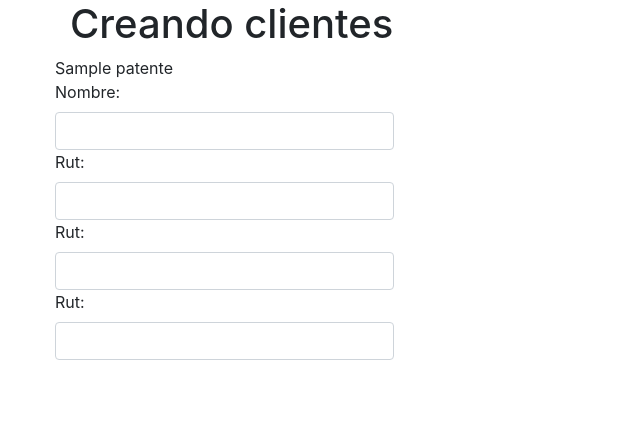
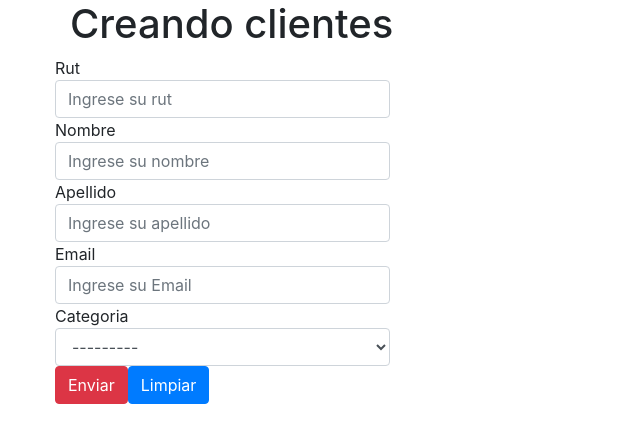
Before and after one commit to stayhc/Exp3Backend_Dureaux_Escanilla_Navarro_001v, a Django app: template experiencia3/hosting/templates/hosting/form_crearcliente.html in a window 1280 px wide. Shown: the top 443 px of the page, without its empty margins (0-640 px from the left). Run offline with Django 3.2, Linux system fonts and the light colour scheme; tables that the repository leaves empty hold one stand-in row (values such as "Sample post"); the template is opened without the code that fills it: values that come from a table or form of the project are taken from there, most other values are stand-ins (such as "Sample title", 1, 10 or a date in 2020).

Commit message:
Creación crud crear cliente

```diff
--- a/experiencia3/experiencia3/urls.py
+++ b/experiencia3/experiencia3/urls.py
@@ -15,13 +15,8 @@
 """
 from django.contrib import admin
 from django.urls import path, include
-from django.conf.urls.static import static
-from django.conf import settings
 
 urlpatterns = [
     path('admin/', admin.site.urls),
     path('', include('hosting.urls')),
 ]
-
-if settings.DEBUG: # new
-    urlpatterns += static(settings.MEDIA_URL, document_root=settings.MEDIA_ROOT)
--- a/experiencia3/hosting/forms.py
+++ b/experiencia3/hosting/forms.py
@@ -1,9 +1,53 @@
 from django import forms
-from django.db.models import fields
-from django.forms import ModelForm
+from django.forms import ModelForm, widgets
 from .models import Cliente
 
 class ClienteForm(ModelForm):
     class Meta:
         model = Cliente
         fields = ['rut', 'nombre', 'apellido', 'email', 'categoria']
+
+        labels={
+            'rut': 'Rut',
+            'nombre': 'Nombre',
+            'apellido': 'Apellido',
+            'email': 'Email',
+            'categoria': 'Categoria',
+        }
+
+        widgets={
+            'rut': forms.TextInput(
+                attrs={
+                    'class': 'form-control',
+                    'placeholder': 'Ingrese su rut',
+                    'id': 'rut'
+                }
+            ),
+            'nombre': forms.TextInput(
+                attrs={
+                    'class': 'form-control',
+                    'placeholder': 'Ingrese su nombre',
+                    'id': 'nombre'
+                }
+            ),
+            'apellido': forms.TextInput(
+                attrs={
+                    'class': 'form-control',
+                    'placeholder': 'Ingrese su apellido',
+                    'id': 'apellido'
+                }
+            ),
+            'email': forms.TextInput(
+                attrs={
+                    'class': 'form-control',
+                    'placeholder': 'Ingrese su Email',
+                    'id': 'email'
+                }
+            ),
+            'categoria': forms.Select(
+                attrs={
+                    'class': 'form-control',
+                    'id': 'categoria'
+                }
+            )
+        }
--- a/experiencia3/hosting/templates/hosting/form_crearcliente.html
+++ b/experiencia3/hosting/templates/hosting/form_crearcliente.html
@@ -16,33 +16,36 @@
             <form method="POST" action="#" id="formulario">
                 {%csrf_token%}
                 <div class="row">
-                    {{vehiculo.patente.label}}
-
-
+                    {{cliente.rut.label}}
+                    {{cliente.rut}}
                 </div>
 
                 <div class="row">
-                    <label for="nombre">Nombre: </label>
-                    <input type="text" class="form-control" name="nombre" id="nombre">
+                    {{cliente.nombre.label}}
+                    {{cliente.nombre}}
                 </div>
 
                 <div class="row">
-                    <label for="rut">Rut: </label>
-                    <input type="text" class="form-control" name="rut" id="rut">
+                    {{cliente.apellido.label}}
+                    {{cliente.apellido}}
                 </div>
 
                 <div class="row">
-                    <label for="rut">Rut: </label>
-                    <input type="text" class="form-control" name="rut" id="rut">
+                    {{cliente.email.label}}
+                    {{cliente.email}}
                 </div>
 
                 <div class="row">
-                    <label for="rut">Rut: </label>
-                    <input type="text" class="form-control" name="rut" id="rut">
+                    {{cliente.categoria.label}}
+                    {{cliente.categoria}}
+                </div>
+
+                <div class="row">
+                    <input type="submit" class="btn btn-danger" id="enviar" value="Enviar">
+                    <input type="reset" class="btn btn-primary" id="limpiar" value="Limpiar">
                 </div>
             </form>
         </div>
-
     </div>
 </body>
 </html>
--- a/experiencia3/hosting/urls.py
+++ b/experiencia3/hosting/urls.py
@@ -1,8 +1,10 @@
 from django.urls import path
-from .views import index, galeria
+from .views import crearClientes, index, galeria, clientes
 
 urlpatterns = [
     path('', index, name="index"),
-    path('galeria', galeria, name="galeria")
+    path('galeria', galeria, name="galeria"),
+    path('clientes', clientes, name="clientes"),
+    path('crearClientes', crearClientes, name="crearClientes")
 
 ]
```
Also changed, not shown: experiencia3/hosting/templates/clientes.html (+158 -0 lines), experiencia3/hosting/views.py (+12 -1 lines).
